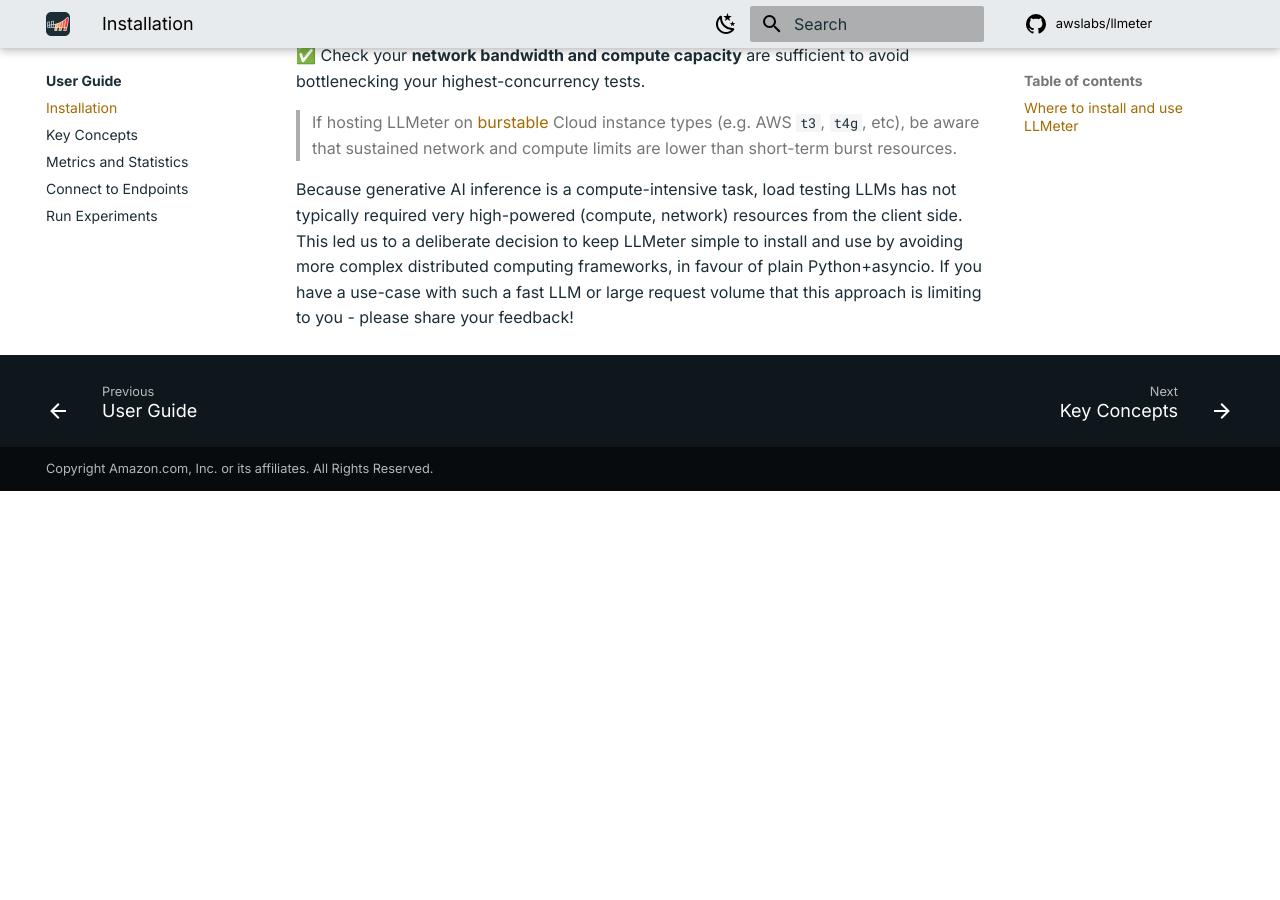
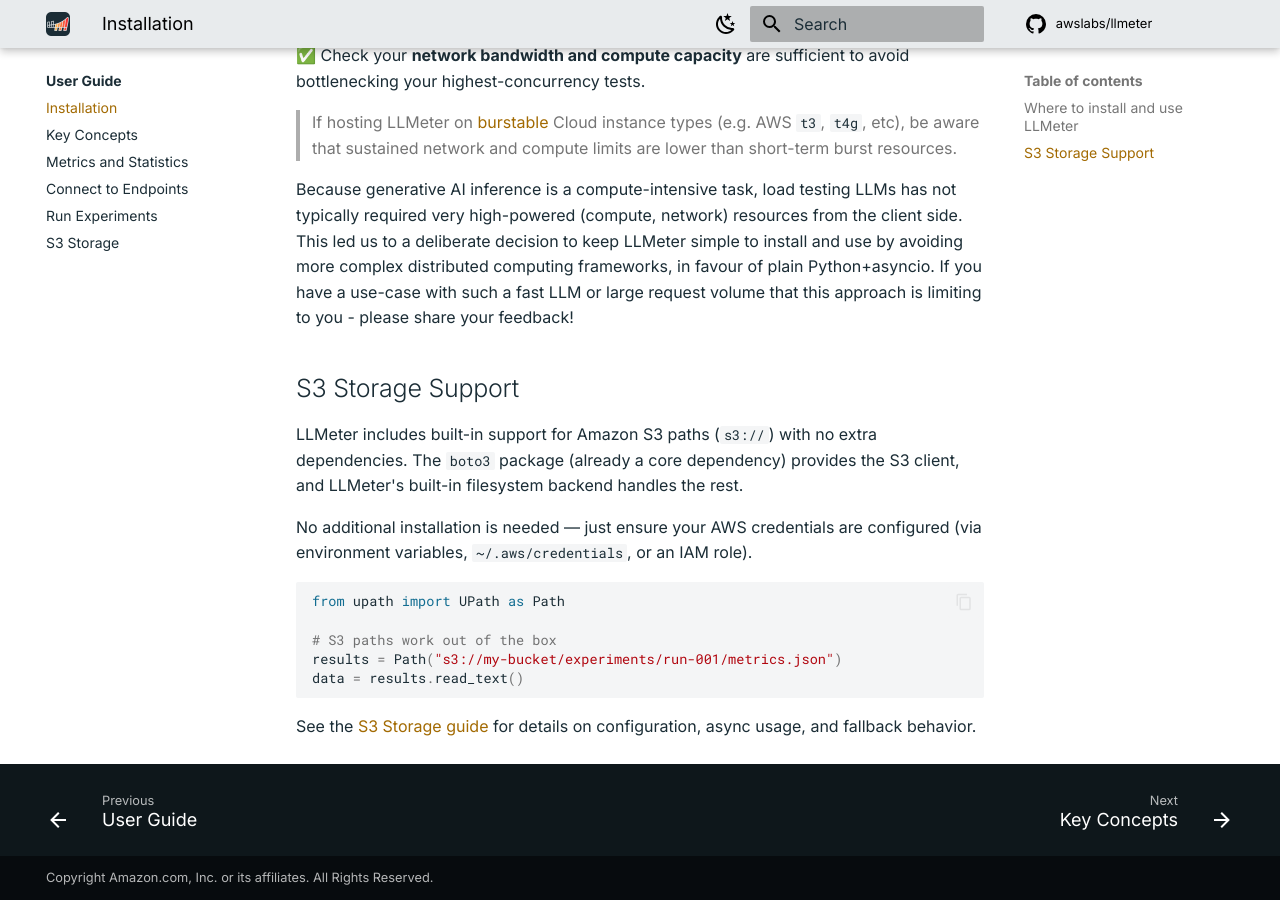
Before and after one commit to awslabs/llmeter, an MkDocs documentation site: the page built from docs/user_guide/installation.md, in a window 1280 px wide and 900 px high, scrolled down 1226 px. Built offline with MkDocs 1.6.1 and Material for MkDocs 9.7.7, drawn with Linux system fonts in a browser that asks for light colours; comment, search, counter and statistics services are not loaded; before the commit the page ends 1717 px from its top, so only the background shows below that.

Commit message:
docs: add S3 storage user guide and API reference
- Add docs/user_guide/s3_storage.md covering usage, credentials,
  custom config, fallback behavior, limitations, and async support
- Add docs/reference/s3fs.md for auto-generated API docs
- Update installation guide with S3 storage section
- Add both pages to mkdocs.yml navigation

````diff
--- a/docs/user_guide/installation.md
+++ b/docs/user_guide/installation.md
@@ -52,3 +52,19 @@
 > If hosting LLMeter on [burstable](https://docs.aws.amazon.com/AWSEC2/latest/UserGuide/burstable-performance-instances.html) Cloud instance types (e.g. AWS `t3`, `t4g`, etc), be aware that sustained network and compute limits are lower than short-term burst resources.
 
 Because generative AI inference is a compute-intensive task, load testing LLMs has not typically required very high-powered (compute, network) resources from the client side. This led us to a deliberate decision to keep LLMeter simple to install and use by avoiding more complex distributed computing frameworks, in favour of plain Python+asyncio. If you have a use-case with such a fast LLM or large request volume that this approach is limiting to you - please share your feedback!
+
+## S3 Storage Support
+
+LLMeter includes built-in support for Amazon S3 paths (`s3://`) with no extra dependencies. The `boto3` package (already a core dependency) provides the S3 client, and LLMeter's built-in filesystem backend handles the rest.
+
+No additional installation is needed — just ensure your AWS credentials are configured (via environment variables, `~/.aws/credentials`, or an IAM role).
+
+```python
+from upath import UPath as Path
+
+# S3 paths work out of the box
+results = Path("s3://my-bucket/experiments/run-001/metrics.json")
+data = results.read_text()
+```
+
+See the [S3 Storage guide](s3_storage.md) for details on configuration, async usage, and fallback behavior.
--- a/mkdocs.yml
+++ b/mkdocs.yml
@@ -37,6 +37,7 @@
     - Metrics and Statistics: user_guide/metrics.md
     - Connect to Endpoints: user_guide/connect_endpoints.md
     - Run Experiments: user_guide/run_experiments.md
+    - S3 Storage: user_guide/s3_storage.md
   - API Reference:
     - reference/index.md
     - callbacks:
@@ -69,6 +70,7 @@
     - prompt_utils: reference/prompt_utils.md
     - results: reference/results.md
     - runner: reference/runner.md
+    - s3fs: reference/s3fs.md
     - tokenizers: reference/tokenizers.md
     - utils: reference/utils.md
 repo_url: https://github.com/awslabs/llmeter
````
Also changed, not shown: docs/reference/s3fs.md (added, +3 -0 lines), docs/user_guide/s3_storage.md (added, +97 -0 lines).
